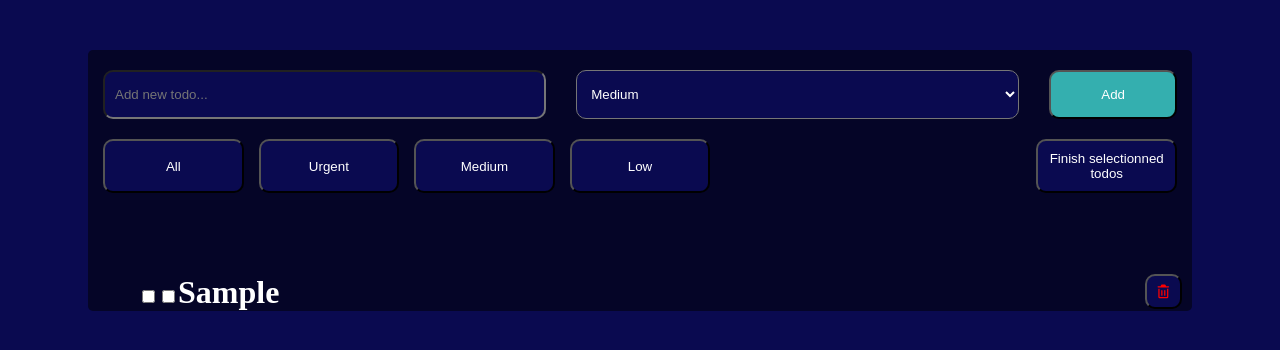
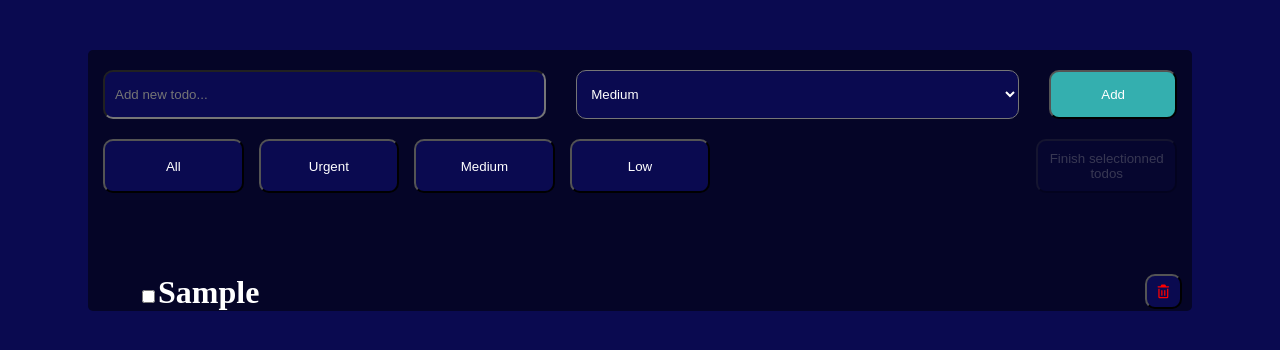
Before and after one commit to DialloCodeur/Todo-App, a React (Vite) app: page / in a window 1280 px wide. Both pictures are taken after typing "Sample" into the empty fields and a click on the button "Add". Shown: the top 350 px of the page. Built offline with nearby package versions, Linux system fonts and the light colour scheme.

Commit message:
Finshed btn feature fixed

```diff
--- a/src/App.jsx
+++ b/src/App.jsx
@@ -10,14 +10,11 @@ function App() {
 
   const [inputedTodos, setInputedTodos] = useState([]);
 
-  const [checkedItems, setCheckedItems] = useState([false]);
+  const [checkedItems, setCheckedItems] = useState(Array(inputedTodos.length).fill(false));
 
-  const handleAddTodo = (e) => {
+  const handleAddTodo = () => {
     if(input.trim() === '') return;
     setInputedTodos([{id: Date.now(), text: input}, ...inputedTodos]); //I write it so because with react.js it's not possible to mutate arrays and objects
-    let copyOfCheckedItems = [...checkedItems];
-    copyOfCheckedItems.push(e.target.checked);
-    setCheckedItems(copyOfCheckedItems);
     setInput("");
   }
 
@@ -57,7 +54,7 @@ return(
 function TodoHead({value, onInputChange, onInputedTodosChange}){
   return(
     <div className='wrapper-todo-head-childs'>
-      <input type='text' placeholder='Add new todo...' className='input-field' value={value} onChange={e => onInputChange(e.target.value)} onKeyDown={e => e.key === 'Enter' && onInputedTodosChange(e)}/>
+      <input type='text' placeholder='Add new todo...' className='input-field' value={value} onChange={e => onInputChange(e.target.value)} onKeyDown={e => e.key === 'Enter' && onInputedTodosChange()}/>
       <select className='wrapper-todo-head-childs-select' defaultValue={"medium"}>
        <option value="urgent">Urgent</option>
        <option value="medium">Medium</option>
@@ -81,11 +78,9 @@ function TodoButtonsFilter({isAllCheckboxesUnchecked}){
 function TodoBody({inputedTodos, updateTodos, onOpacityChange, checkedItems}){
   return(
     <div style={{paddingLeft: "50px", marginTop: "0"}} className="todos-wrapper">
-      {inputedTodos.map(todo => (
+      {inputedTodos.map((todo, index) => (
         <h1 key={todo.id} className="todo">
-          {checkedItems.map((isChecked, index) => (
-            <input name={todo} type="checkbox" checked={isChecked} onChange={() => onOpacityChange(index)}/>
-          ))}
+          <input name={todo} key={index} type="checkbox" defaultChecked={checkedItems[index]} onChange={() => onOpacityChange(index)}/>
           {todo.text}
           <button className="delete-button" onClick={() => updateTodos(todo.id)}><FontAwesomeIcon icon={faTrashCan}/></button>
         </h1>
```
